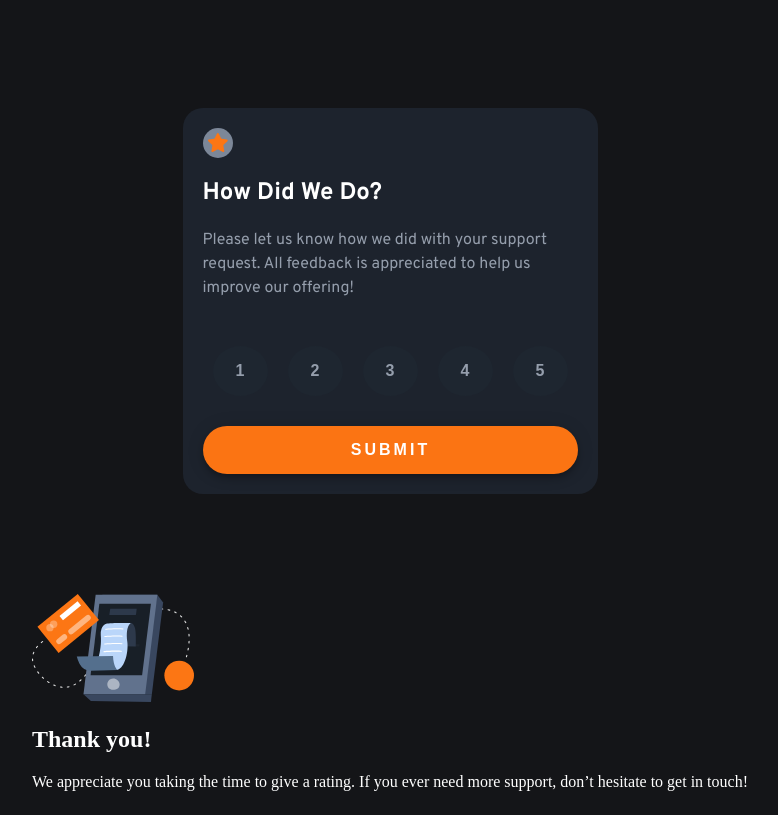
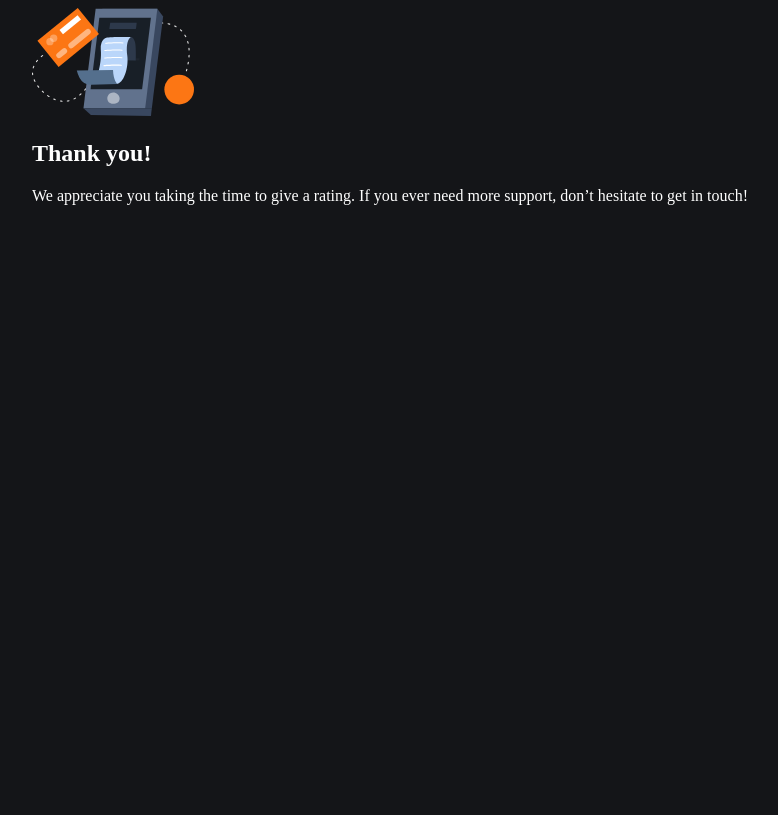
Before and after one commit to jenidub/interactive-rating, a plain HTML site: page index.html in a window 1280 px wide. Both pictures are taken after a click on the button "SUBMIT". Shown: the whole page, without its empty margins (250-1028 px from the left). Drawn offline with Linux system fonts and the light colour scheme.

Commit message:
Add JS to set Initial and Thank You state

```diff
--- a/index.html
+++ b/index.html
@@ -29,12 +29,7 @@
         <button class="rating-button" id="5" onclick="ratingSelect(5)">5</button>
       </div>
       <div class="submit-button-container">
-        <button
-          id="submit-button"
-          onclick=""
-          role="button">
-          Submit
-        </button>
+        <button id="submit-button" onclick="changeDisplay()" role="button">Submit</button>
       </div>
     </div>
 
@@ -51,8 +46,21 @@
     </div>
 
     <script>
+      let ratingPage = document.getElementById("rating-container");
+      let thankYouPage = document.getElementById("thank-you-container");
+
+      //On Load Display Settings
+      ratingPage.style.display = "block";
+      thankYouPage.style.display = "none";
+
       function ratingSelect(rating) {
         document.getElementById("user-selection").innerHTML = `You selected ${rating} out of 5`;
+      }
+
+      //After Submit Button Clicked
+      function changeDisplay() {
+        thankYouPage.style.display = "block";
+        ratingPage.style.display = "none";
       }
     </script>
 </body>
```
